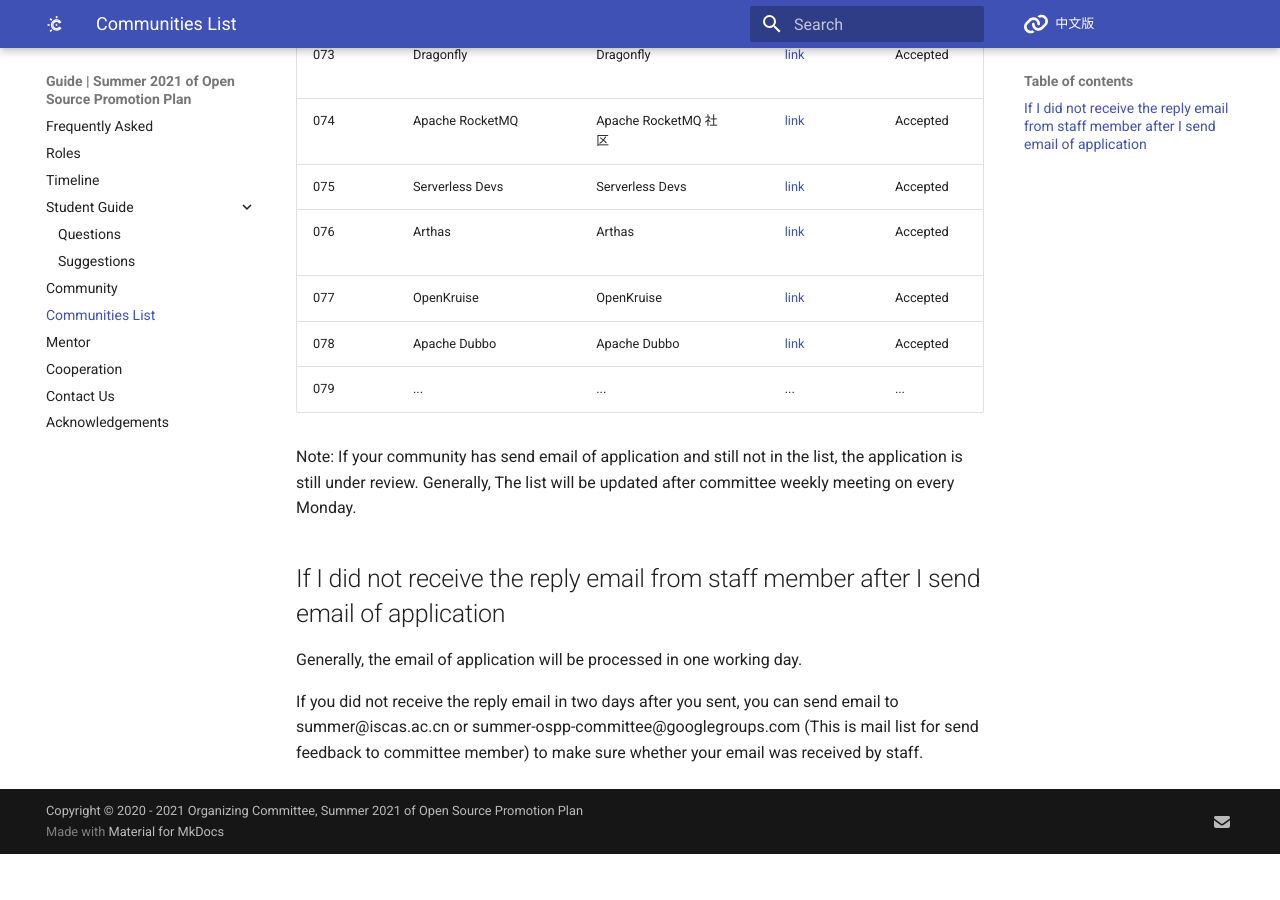
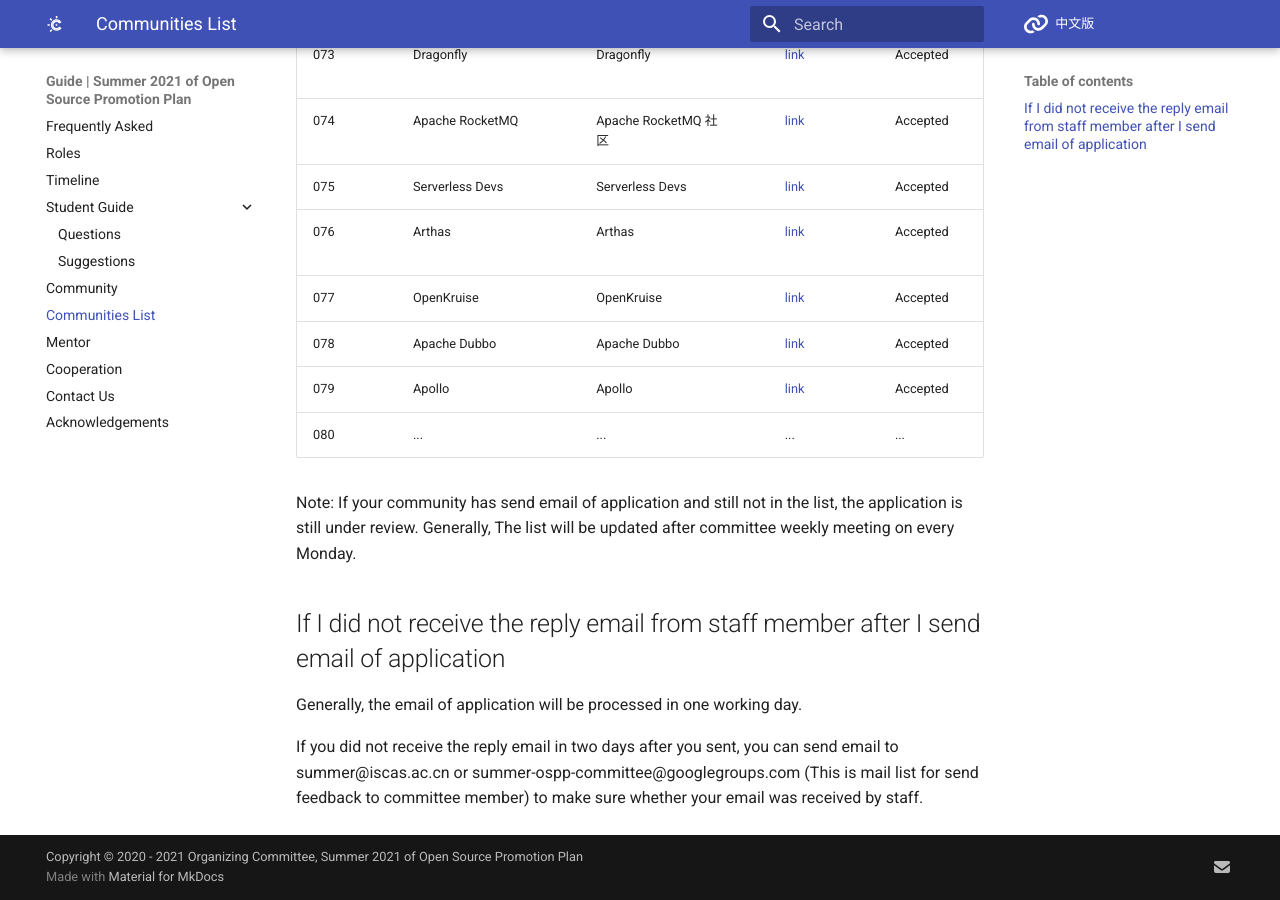
Before and after one commit to summer-ospp/help-en, an MkDocs documentation site: the page built from docs/communities-list.md, in a window 1280 px wide and 900 px high, scrolled down 3980 px. Built offline with MkDocs 1.6.1 and Material for MkDocs 9.7.7, drawn with Linux system fonts in a browser that asks for light colours; comment, search, counter and statistics services are not loaded; before the commit the page ends 4834 px from its top, so only the background shows below that.

Commit message:
Update communities-list.md

```diff
--- a/docs/communities-list.md
+++ b/docs/communities-list.md
@@ -84,7 +84,9 @@ Before the deadline (May 20th, 2021) of application for community, this list wil
 | 076  | Arthas                  | Arthas                          | [link]( https://arthas.aliyun.com/en-us/)                      | Accepted    |
 | 077  | OpenKruise              | OpenKruise                      | [link]( https://github.com/openkruise/kruise)                  | Accepted    |
 | 078  | Apache Dubbo            | Apache Dubbo                    | [link]( https://dubbo.apache.org/zh/)                          | Accepted    |
-| 079  | ...                     | ...                | ...         | ...    |
+| 079  | Apollo                  | Apollo                          | [link]( https://www.apolloconfig.com/#/)                       | Accepted    |
+| 080  | ...                     | ...                | ...         | ...    |
+
 
 
 
```
